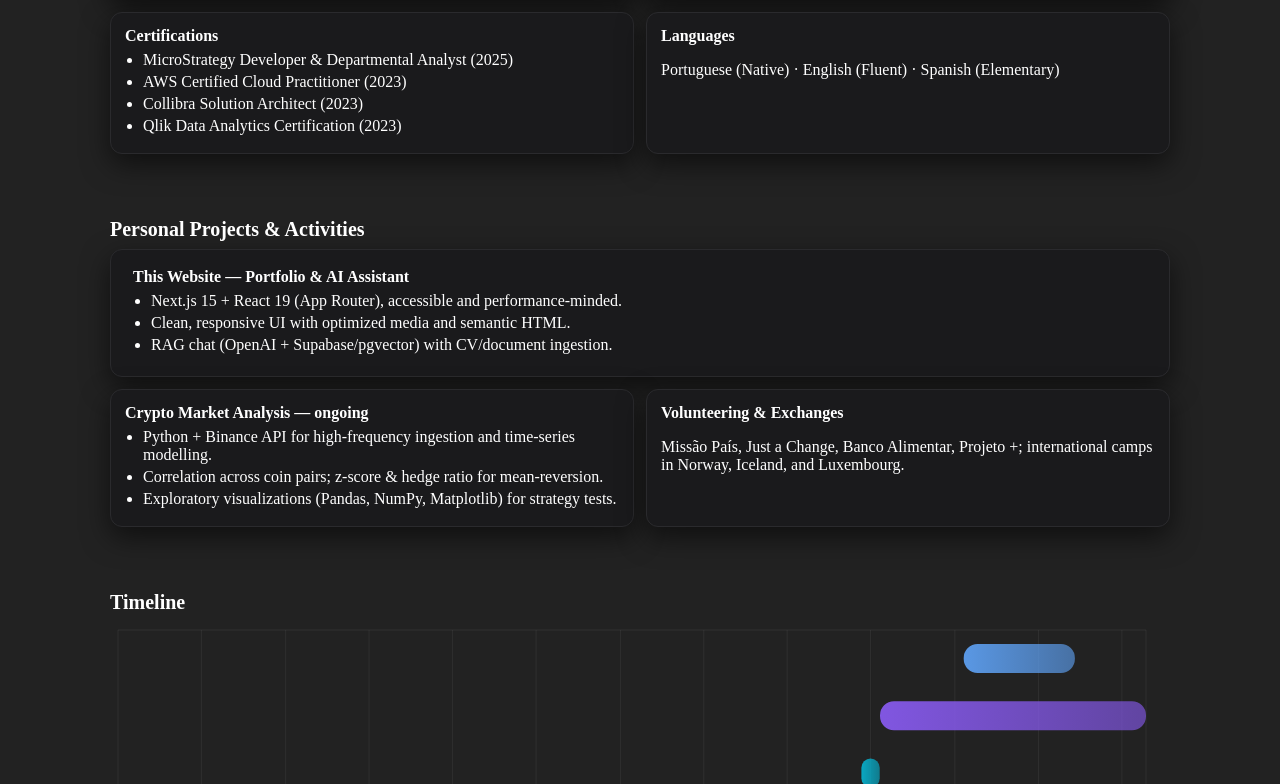
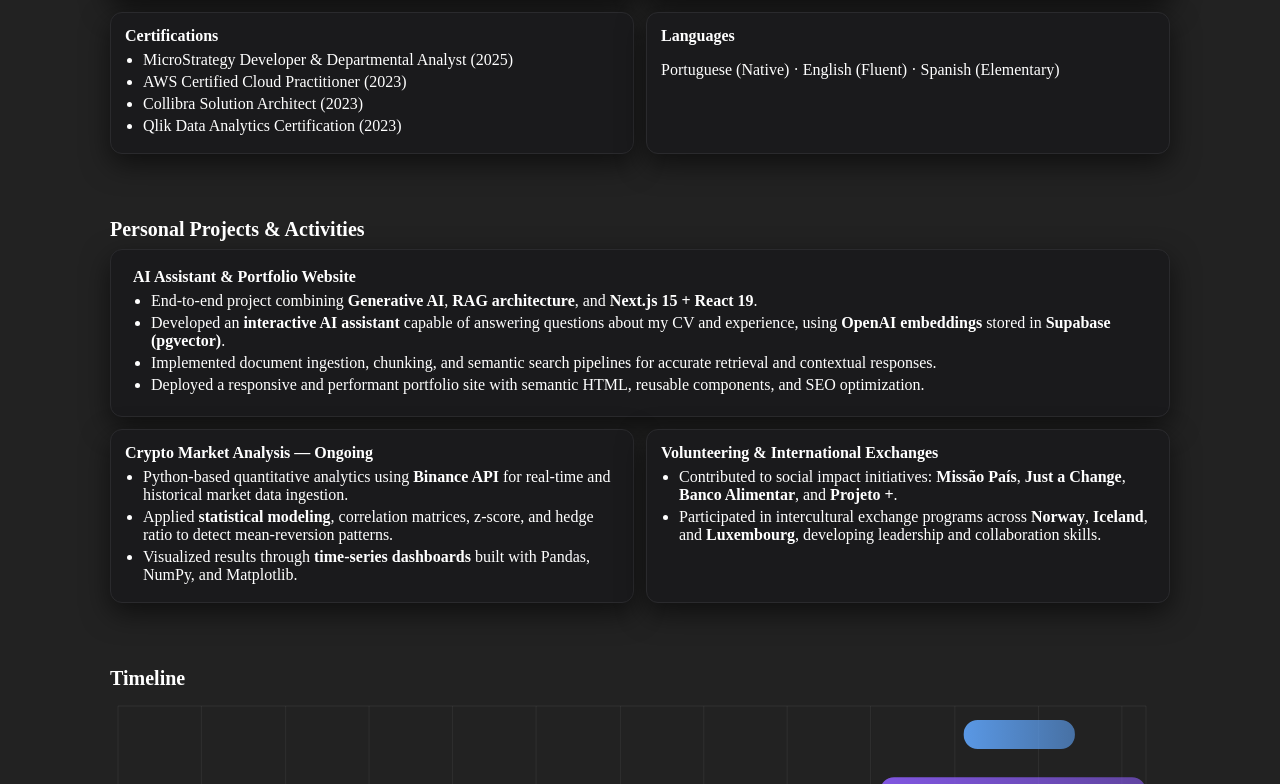
Before and after one commit to goncalogago1/curriculo, a Next.js app: page / in a window 1280 px wide. Shown: the part 2103-2887 px from the top of the page. Built offline with nearby package versions, Linux system fonts and the light colour scheme.

Commit message:
Page 58 de commit few

```diff
--- a/app/page.tsx
+++ b/app/page.tsx
@@ -318,7 +318,7 @@ export default function Home() {
               <h3>Education</h3>
               <ul className="bullets">
                 <li>
-                  <b>Postgraduate in Applied Artificial Intelligence &amp; Machine Learning</b> —
+                  <b>Postgraduate in Applied Artificial Intelligence &amp; Machine Learning</b>
                   ISEG Executive Education (2024–2025), in partnership with AWS.
                   140-hour program combining ML, DL, Generative AI, time-series forecasting,
                   and end-to-end model deployment &amp; monitoring.
@@ -367,36 +367,41 @@ export default function Home() {
         <div className="container">
           <h2 id="proj-title" className="section-title">Personal Projects &amp; Activities</h2>
 
-          {/* Horizontal featured project */}
+          {/* Featured AI Project */}
           <article className="card card--horizontal">
             <div className="card__body">
-              <h3>This Website — Portfolio &amp; AI Assistant</h3>
+              <h3>AI Assistant &amp; Portfolio Website</h3>
               <ul className="bullets">
-                <li>Next.js 15 + React 19 (App Router), accessible and performance-minded.</li>
-                <li>Clean, responsive UI with optimized media and semantic HTML.</li>
-                <li>RAG chat (OpenAI + Supabase/pgvector) with CV/document ingestion.</li>
+                <li>End-to-end project combining <b>Generative AI</b>, <b>RAG architecture</b>, and <b>Next.js 15 + React 19</b>.</li>
+                <li>Developed an <b>interactive AI assistant</b> capable of answering questions about my CV and experience, using <b>OpenAI embeddings</b> stored in <b>Supabase (pgvector)</b>.</li>
+                <li>Implemented document ingestion, chunking, and semantic search pipelines for accurate retrieval and contextual responses.</li>
+                <li>Deployed a responsive and performant portfolio site with semantic HTML, reusable components, and SEO optimization.</li>
               </ul>
             </div>
           </article>
 
-          {/* Two items below */}
+          {/* Two projects below */}
           <div className="grid two" style={{ marginTop: 12 }}>
             <article className="card">
-              <h3>Crypto Market Analysis — ongoing</h3>
+              <h3>Crypto Market Analysis — Ongoing</h3>
               <ul className="bullets">
-                <li>Python + Binance API for high-frequency ingestion and time-series modelling.</li>
-                <li>Correlation across coin pairs; z-score &amp; hedge ratio for mean-reversion.</li>
-                <li>Exploratory visualizations (Pandas, NumPy, Matplotlib) for strategy tests.</li>
+                <li>Python-based quantitative analytics using <b>Binance API</b> for real-time and historical market data ingestion.</li>
+                <li>Applied <b>statistical modeling</b>, correlation matrices, z-score, and hedge ratio to detect mean-reversion patterns.</li>
+                <li>Visualized results through <b>time-series dashboards</b> built with Pandas, NumPy, and Matplotlib.</li>
               </ul>
             </article>
 
             <article className="card">
-              <h3>Volunteering &amp; Exchanges</h3>
-              <p>Missão País, Just a Change, Banco Alimentar, Projeto +; international camps in Norway, Iceland, and Luxembourg.</p>
+              <h3>Volunteering &amp; International Exchanges</h3>
+              <ul className="bullets">
+                <li>Contributed to social impact initiatives: <b>Missão País</b>, <b>Just a Change</b>, <b>Banco Alimentar</b>, and <b>Projeto +</b>.</li>
+                <li>Participated in intercultural exchange programs across <b>Norway</b>, <b>Iceland</b>, and <b>Luxembourg</b>, developing leadership and collaboration skills.</li>
+              </ul>
             </article>
           </div>
         </div>
       </section>
+
 
       {/* TIMELINE */}
       <section id="timeline" className="section" aria-labelledby="timeline-title">
```
